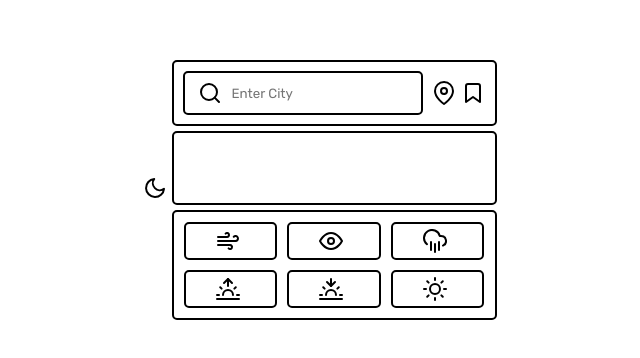
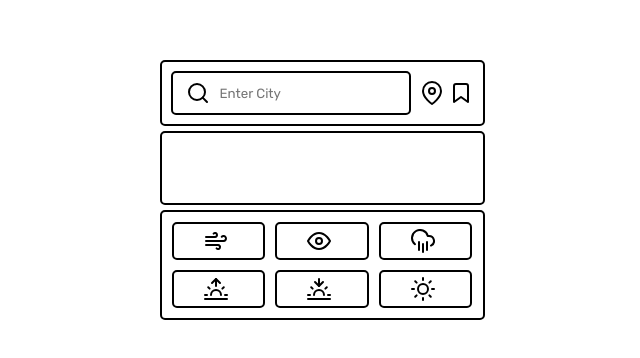
Before and after one commit to 2concrete/simple-weather-app, a plain HTML site: page index.html in a window 1280 px wide. Shown: the part 210-568 px from the top of the page, without its empty margins (318-958 px from the left). Drawn offline with nearby package versions, Linux system fonts and the light colour scheme.

Commit message:
clean slate 🧽

```diff
--- a/index.html
+++ b/index.html
@@ -8,9 +8,6 @@
     <title>Weather App</title>
   </head>
   <body>
-    <section class="settings">
-      <button id="modeButton" data-feather="moon"></button>
-    </section>
     <section class="main-container">
       <div class="main">
         <section class="main-top">
```
